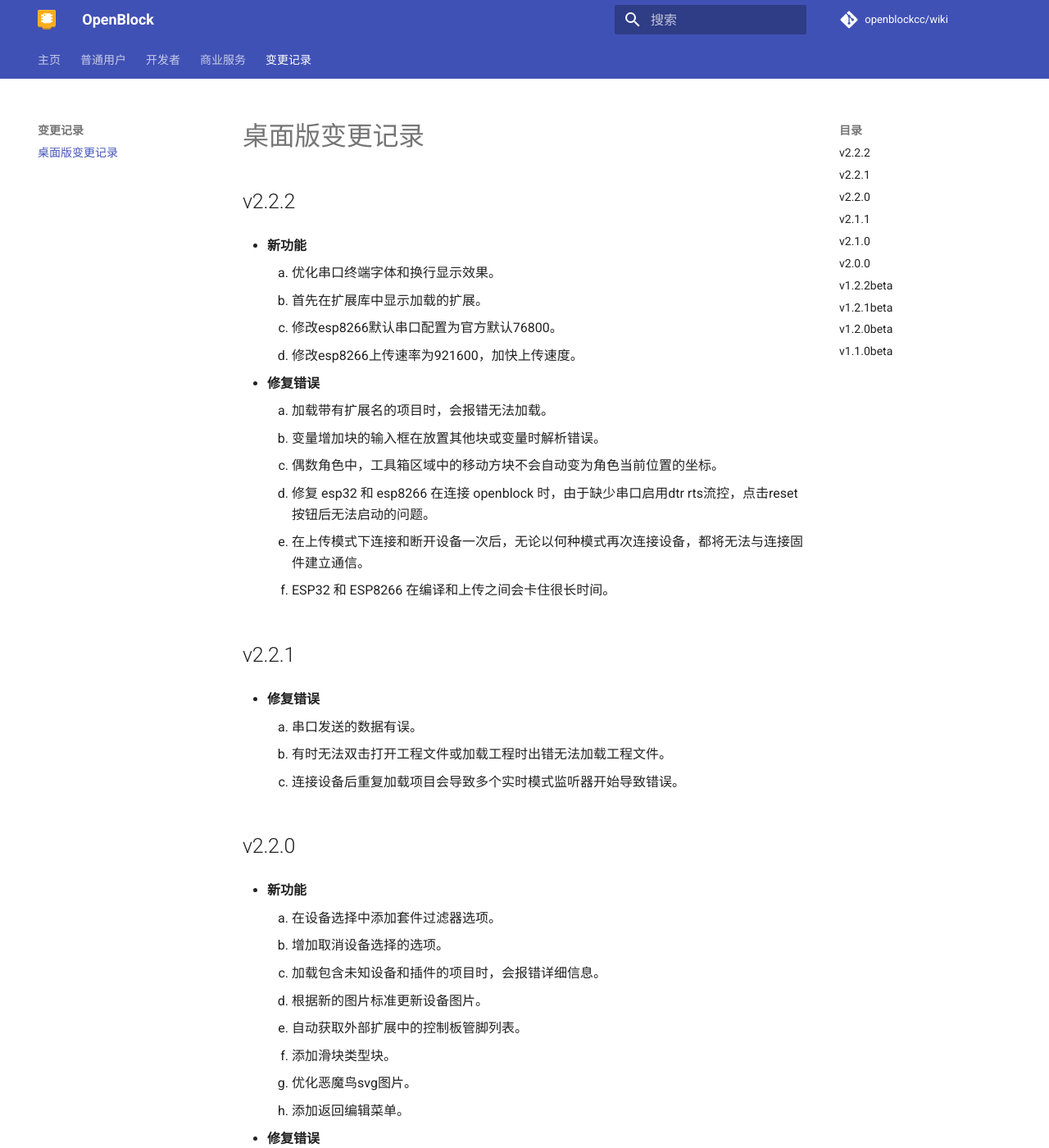
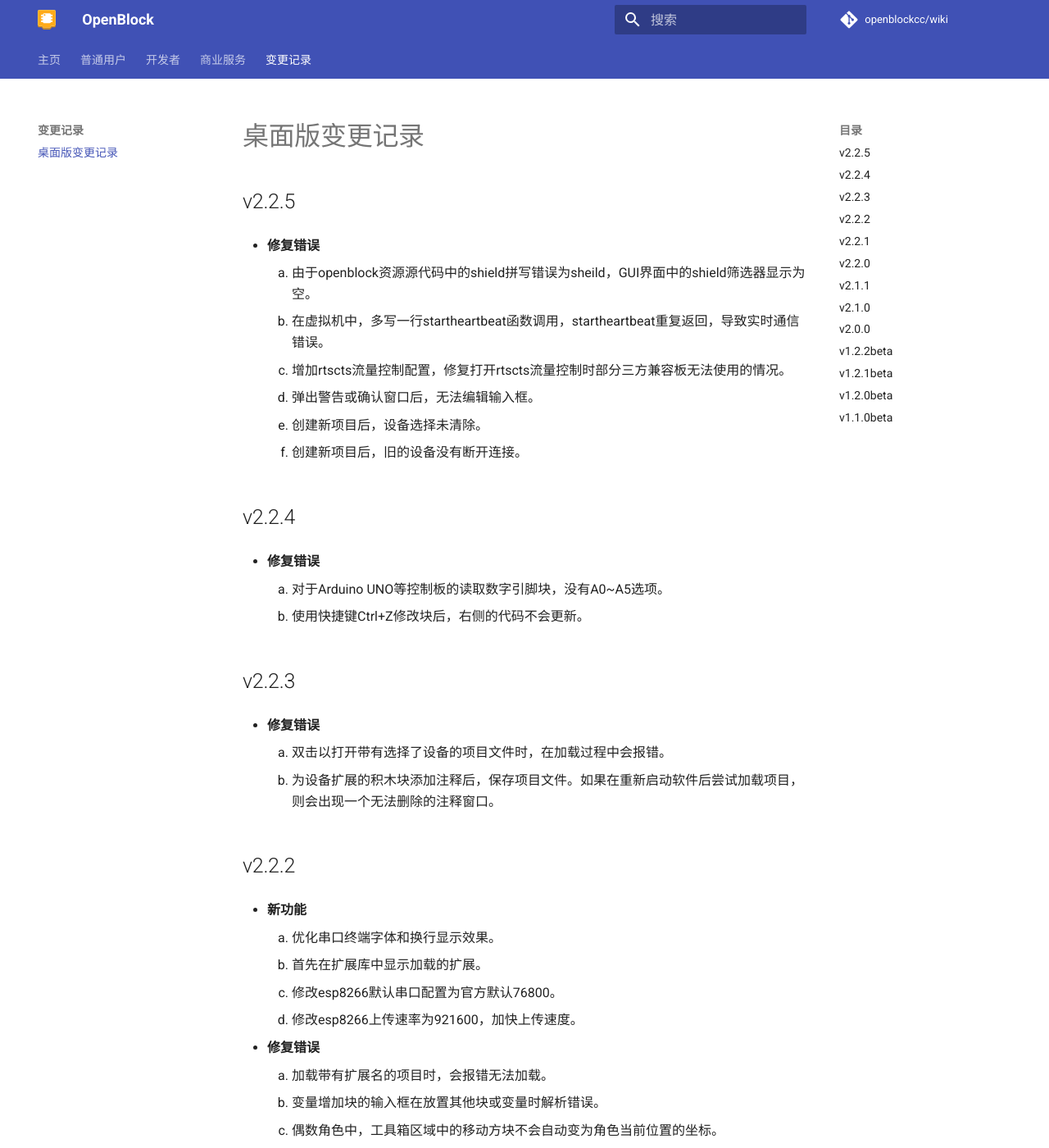
Before and after one commit to openblockcc/openblockcc.github.io, an MkDocs documentation site: the page built from docs/desktop-changelog.md, in a window 1280 px wide and 1400 px high. Shown: the whole window at 82% size. Built offline with MkDocs 1.6.1 and Material for MkDocs 9.7.7, drawn with Linux system fonts in a browser that asks for light colours; comment, search, counter and statistics services are not loaded.

Commit message:
update change log

```diff
--- a/docs/desktop-changelog.md
+++ b/docs/desktop-changelog.md
@@ -1,3 +1,28 @@
+## v2.2.5
+
+- **修复错误**
+
+    1. 由于openblock资源源代码中的shield拼写错误为sheild，GUI界面中的shield筛选器显示为空。
+    2. 在虚拟机中，多写一行startheartbeat函数调用，startheartbeat重复返回，导致实时通信错误。
+    3. 增加rtscts流量控制配置，修复打开rtscts流量控制时部分三方兼容板无法使用的情况。
+    4. 弹出警告或确认窗口后，无法编辑输入框。
+    5. 创建新项目后，设备选择未清除。
+    6. 创建新项目后，旧的设备没有断开连接。
+
+## v2.2.4
+
+- **修复错误**
+
+    1. 对于Arduino UNO等控制板的读取数字引脚块，没有A0~A5选项。
+    2. 使用快捷键Ctrl+Z修改块后，右侧的代码不会更新。
+
+## v2.2.3
+
+- **修复错误**
+
+    1. 双击以打开带有选择了设备的项目文件时，在加载过程中会报错。
+    2. 为设备扩展的积木块添加注释后，保存项目文件。如果在重新启动软件后尝试加载项目，则会出现一个无法删除的注释窗口。
+
 ## v2.2.2
 
 - **新功能**
```
